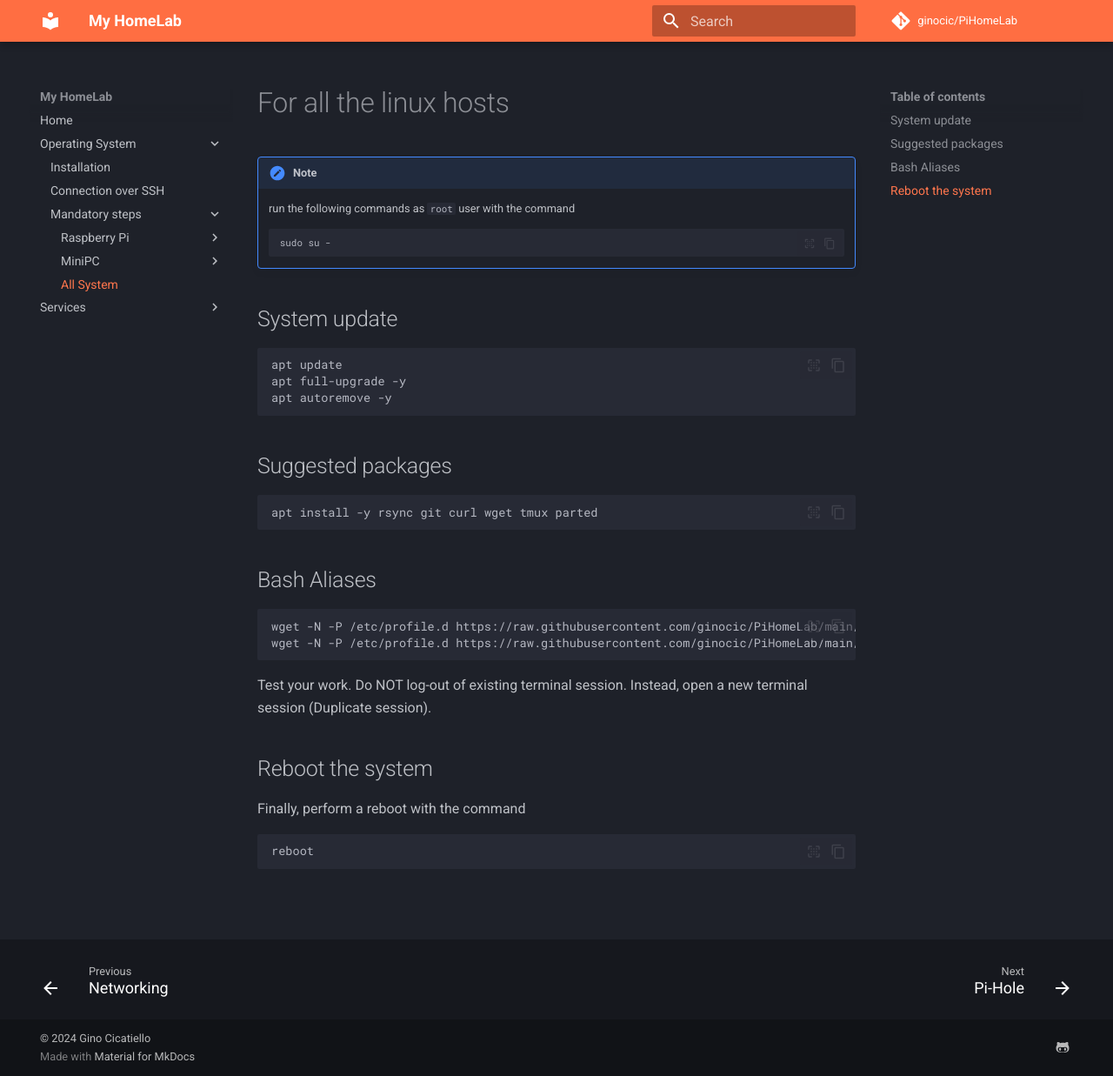
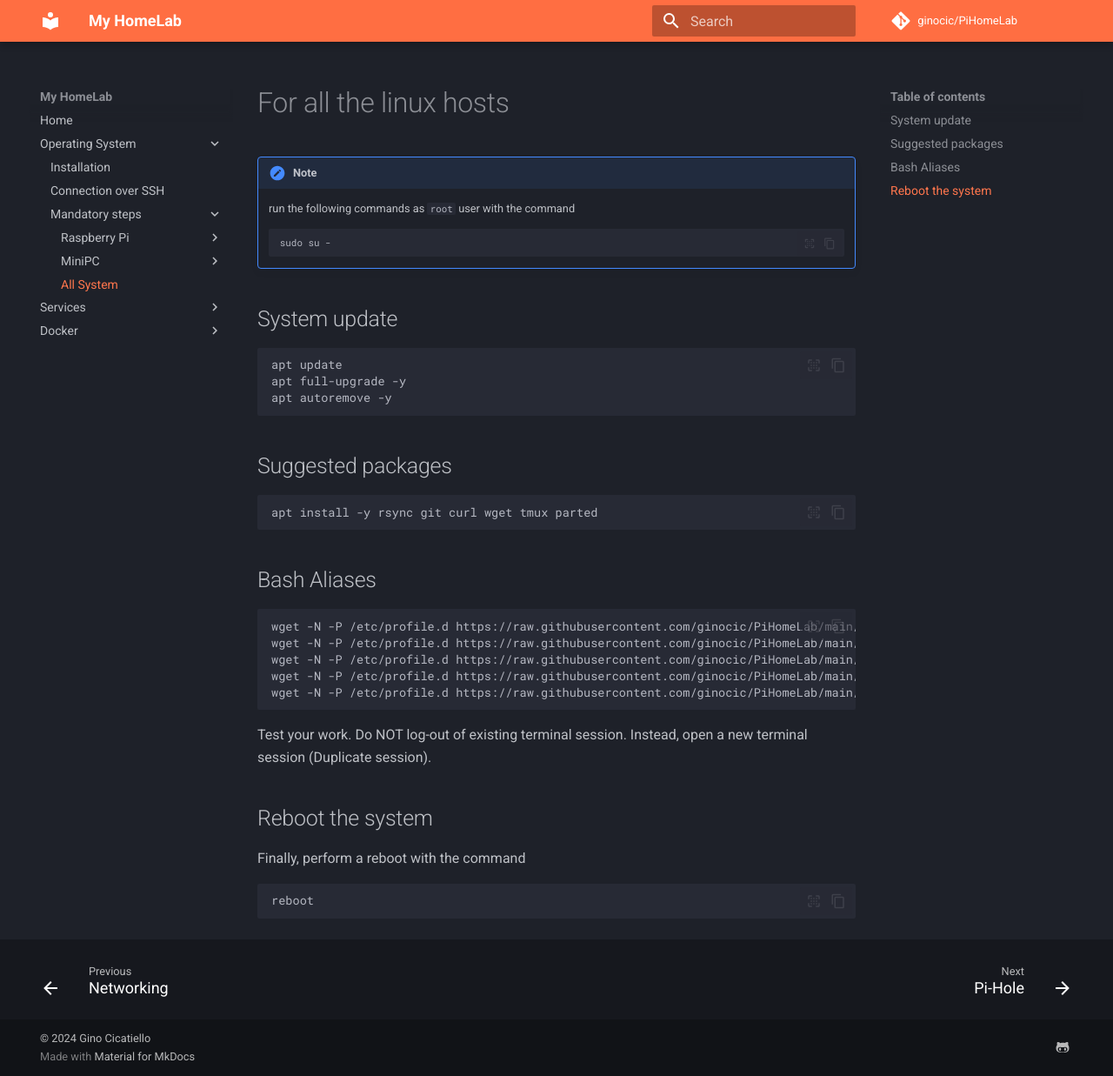
Before and after one commit to ginocic/PiHomeLab, an MkDocs documentation site: the page built from docs/mandatory/all.md, in a window 1280 px wide and 1237 px high. Shown: the whole window at 87% size. Built offline with MkDocs 1.6.1 and Material for MkDocs 9.7.7, drawn with Linux system fonts in a browser that asks for light colours; comment, search, counter and statistics services are not loaded.

Commit message:
New pages added e some modifications

````diff
--- a/docs/mandatory/all.md
+++ b/docs/mandatory/all.md
@@ -24,8 +24,11 @@ apt install -y rsync git curl wget tmux parted
 ## Bash Aliases
 
 ``` sh
-wget -N -P /etc/profile.d https://raw.githubusercontent.com/ginocic/PiHomeLab/main/scripts/01.commands_aliases.sh
-wget -N -P /etc/profile.d https://raw.githubusercontent.com/ginocic/PiHomeLab/main/scripts/02.pihole.sh
+wget -N -P /etc/profile.d https://raw.githubusercontent.com/ginocic/PiHomeLab/main/scripts/01.system.sh
+wget -N -P /etc/profile.d https://raw.githubusercontent.com/ginocic/PiHomeLab/main/scripts/02.docker.sh
+wget -N -P /etc/profile.d https://raw.githubusercontent.com/ginocic/PiHomeLab/main/scripts/03.pihole.sh
+wget -N -P /etc/profile.d https://raw.githubusercontent.com/ginocic/PiHomeLab/main/scripts/04.pialert.sh
+wget -N -P /etc/profile.d https://raw.githubusercontent.com/ginocic/PiHomeLab/main/scripts/05.omv.sh
 ```
 
 Test your work. Do NOT log-out of existing terminal session. Instead, open a new terminal session (Duplicate session).
--- a/mkdocs.yml
+++ b/mkdocs.yml
@@ -129,3 +129,7 @@ nav:
   - Services:
     - Pi-Hole: services/pihole.md
     - Unbound: services/unbound.md
+  - Docker:
+    - Docker and Docker Compose: docker/docker.md
+    - Containers:
+      - Watchtower: docker/containers/watchtower.md
````
Also changed, not shown: docs/docker/docker.md (added, +74 -0 lines), docs/mandatory/rpi/rootfs.md (+2 -0 lines), docs/services/unbound.md (+1 -1 lines), docs/docker/containers/watchtower.md (added), 7 other files.
